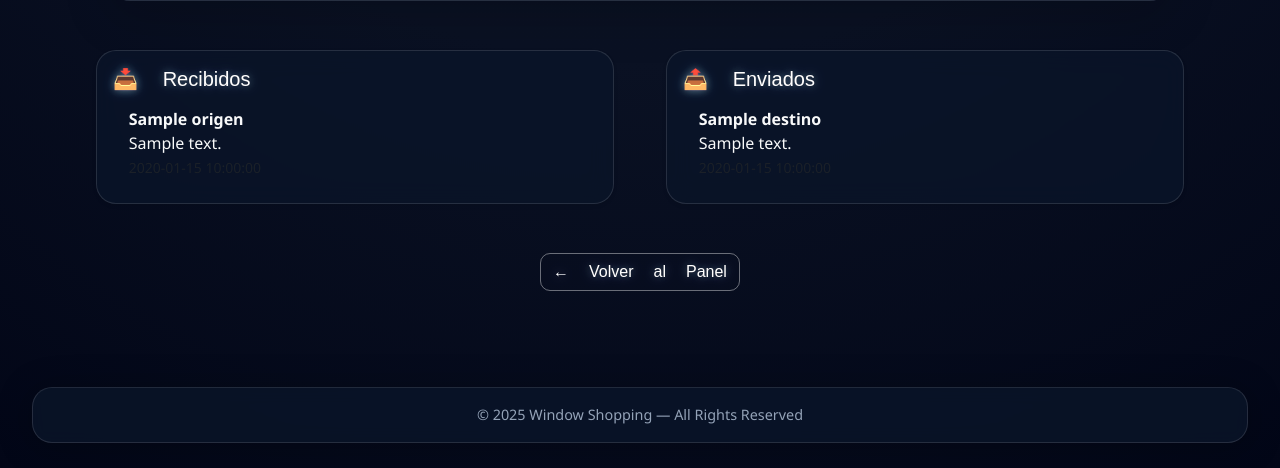
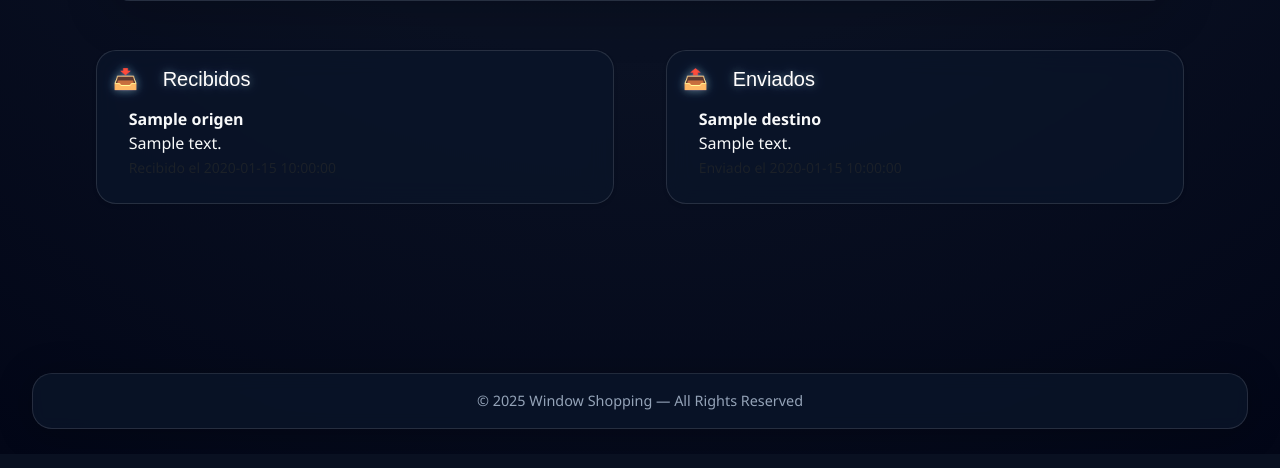
Before and after one commit to crhponce-blip/window-shopping, a Flask app: template templates/mensajes.html in a window 1280 px wide. Shown: the part 532-1000 px from the top of the page. After the commit the page ends 971 px from the top, so only its background shows below. Run offline with Flask 3, Linux system fonts and the light colour scheme; the template is opened without the code that fills it: most values are stand-ins (such as "Sample title", 1, 10 or a date in 2020).

Commit message:
Update mensajes.html

```diff
--- a/templates/mensajes.html
+++ b/templates/mensajes.html
@@ -9,24 +9,29 @@
       <h5 class="mb-3 text-light">✉️ {{ t("Enviar un mensaje") }}</h5>
       <form method="POST" action="{{ url_for('mensajes') }}">
         <div class="form-floating mb-3">
-          <input type="email" name="destino" id="destinoEmail" class="form-control" placeholder="usuario@ejemplo.com" required>
+          <input type="email" name="destino" id="destinoEmail" class="form-control"
+                 placeholder="usuario@ejemplo.com" required>
           <label for="destinoEmail">{{ t("Destinatario (correo)") }}</label>
         </div>
 
         <div class="form-floating mb-3">
-          <textarea name="contenido" id="mensajeContenido" class="form-control" style="height:100px;" required></textarea>
+          <textarea name="contenido" id="mensajeContenido" class="form-control"
+                    style="height:100px;" required></textarea>
           <label for="mensajeContenido">{{ t("Contenido del mensaje") }}</label>
         </div>
 
         <div class="d-grid">
-          <button type="submit" class="btn btn-primary btn-lg">📨 {{ t("Enviar mensaje") }}</button>
+          <button type="submit" class="btn btn-primary btn-lg">
+            📨 {{ t("Enviar mensaje") }}
+          </button>
         </div>
       </form>
     </div>
 
-    <!-- 📨 Bandeja -->
+    <!-- 📨 Bandeja de mensajes -->
     <div class="row">
-      <div class="col-md-6">
+      <!-- Bandeja de recibidos -->
+      <div class="col-md-6 mb-4">
         <div class="glass-card shadow-sm p-3">
           <h5 class="text-light">📥 {{ t("Recibidos") }}</h5>
           {% if recibidos %}
@@ -35,7 +40,7 @@
               <li class="list-group-item bg-transparent text-light border-light">
                 <strong>{{ m.origen }}</strong><br>
                 {{ m.contenido }}<br>
-                <small class="text-muted">{{ m.fecha }}</small>
+                <small class="text-muted">{{ t("Recibido el") }} {{ m.fecha }}</small>
               </li>
               {% endfor %}
             </ul>
@@ -45,7 +50,8 @@
         </div>
       </div>
 
-      <div class="col-md-6">
+      <!-- Bandeja de enviados -->
+      <div class="col-md-6 mb-4">
         <div class="glass-card shadow-sm p-3">
           <h5 class="text-light">📤 {{ t("Enviados") }}</h5>
           {% if enviados %}
@@ -54,7 +60,17 @@
               <li class="list-group-item bg-transparent text-light border-light">
                 <strong>{{ m.destino }}</strong><br>
                 {{ m.contenido }}<br>
-                <small class="text-muted">{{ m.fecha }}</small>
+                <small class="text-muted">{{ t("Enviado el") }} {{ m.fecha }}</small>
+
+                {# 🕒 Mostrar tiempo restante si fue enviado hace menos de 3 días #}
+                {% set diff = (datetime.utcnow() - datetime.strptime(m.fecha, "%Y-%m-%d %H:%M")).total_seconds() if m.fecha else 0 %}
+                {% if diff < 259200 %}
+                  {% set horas_rest = (259200 - diff) / 3600 %}
+                  <small class="text-warning d-block mt-1">
+                    ⏳ {{ t("Podrás volver a escribir a este contacto en aproximadamente") }}
+                    {{ horas_rest|round(0) }}h.
+                  </small>
+                {% endif %}
               </li>
               {% endfor %}
             </ul>
@@ -65,8 +81,22 @@
       </div>
     </div>
 
+    <!-- 🔙 Volver al panel correcto según perfil -->
     <div class="text-center mt-4">
-      <a href="{{ url_for('dashboard_ext') }}" class="btn btn-outline-light">← {{ t("Volver al Panel") }}</a>
+      {% if session.get('user') %}
+        {% set u = session.get('user') %}
+        {% if u.tipo == "extranjero" %}
+          <a href="{{ url_for('dashboard_extranjero') }}" class="btn btn-outline-light">← {{ t("Volver al Panel") }}</a>
+        {% elif u.tipo == "compraventa" %}
+          <a href="{{ url_for('dashboard_compra') }}" class="btn btn-outline-light">← {{ t("Volver al Panel") }}</a>
+        {% elif u.tipo == "mixto" %}
+          <a href="{{ url_for('dashboard_mixto') }}" class="btn btn-outline-light">← {{ t("Volver al Panel") }}</a>
+        {% elif u.tipo == "servicio" %}
+          <a href="{{ url_for('dashboard_servicio') }}" class="btn btn-outline-light">← {{ t("Volver al Panel") }}</a>
+        {% else %}
+          <a href="{{ url_for('dashboard_admin') }}" class="btn btn-outline-light">← {{ t("Volver al Panel") }}</a>
+        {% endif %}
+      {% endif %}
     </div>
   </div>
 </section>
```
